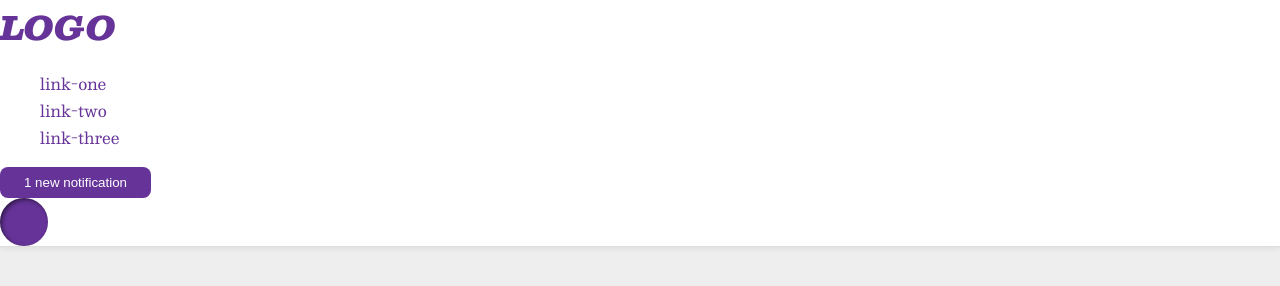
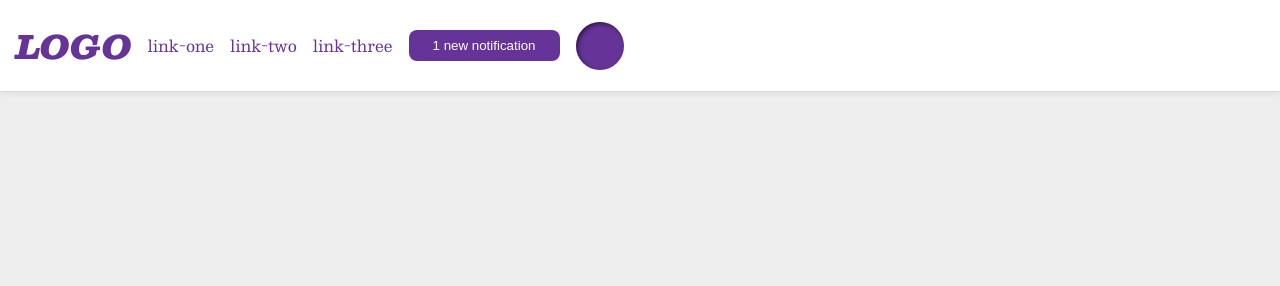
Before and after one commit to NhatNamNQ/foundations-css-exercises, a plain HTML site: page flex/03-flex-header-2/index.html in a window 1280 px wide. Drawn offline with nearby package versions, Linux system fonts and the light colour scheme.

Commit message:
Completed 03-flex-header-2

```diff
--- a/flex/03-flex-header-2/style.css
+++ b/flex/03-flex-header-2/style.css
@@ -9,6 +9,7 @@ body {
 }
 
 .header {
+  padding: 16px;
   background: white;
   border-bottom: 1px solid #ddd;
   box-shadow: 0 0 8px rgba(0,0,0,.1);
@@ -46,3 +47,21 @@ a {
 ul {
   list-style-type: none;
 }
+
+.header {
+  display: flex;
+  align-items: center;
+  gap: 16px;
+}
+
+.block2 {
+  margin-left: auto;
+  display: flex;
+  gap: 16px;
+}
+
+.links {
+  display: flex;
+  padding: 0;
+  gap: 16px;
+}
```
